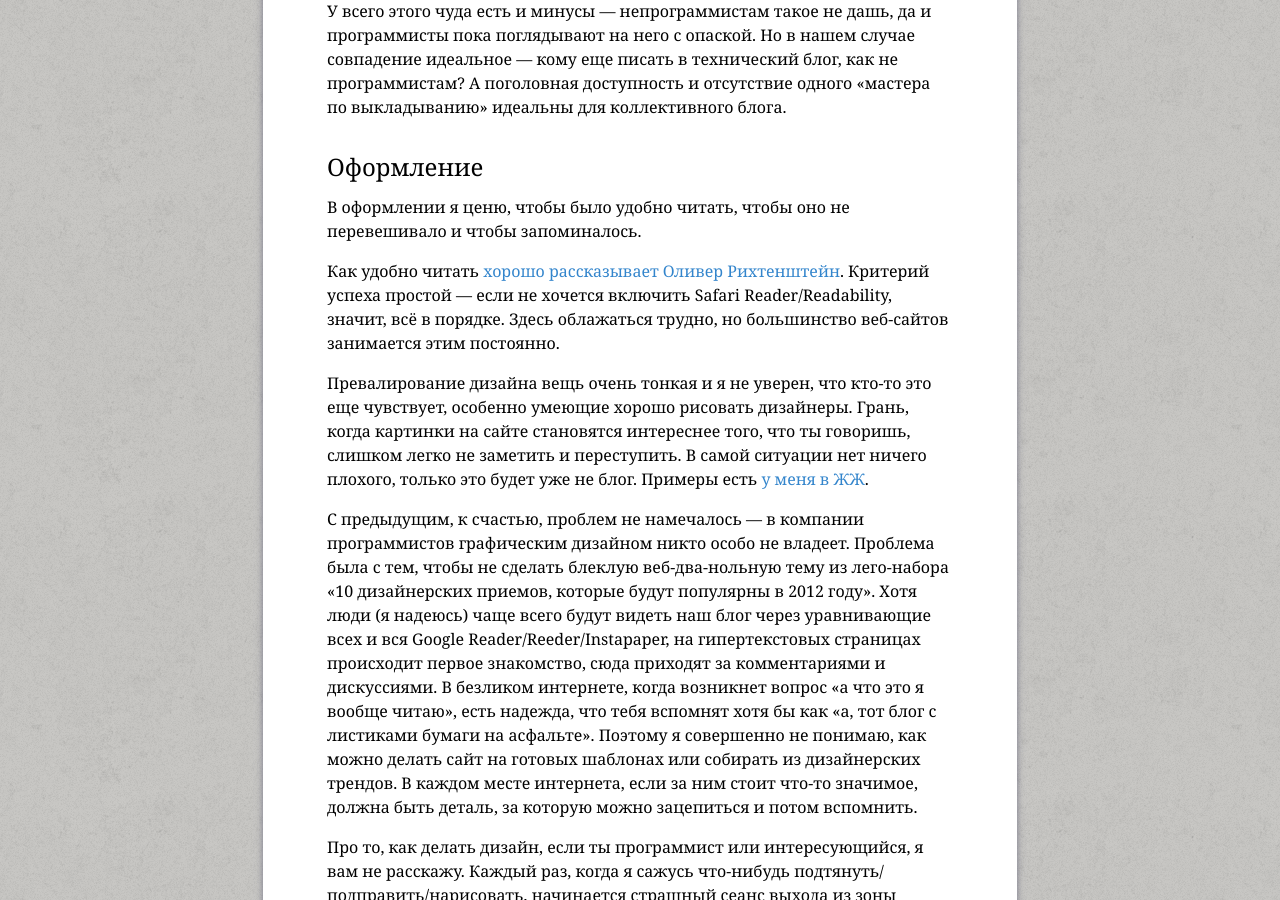
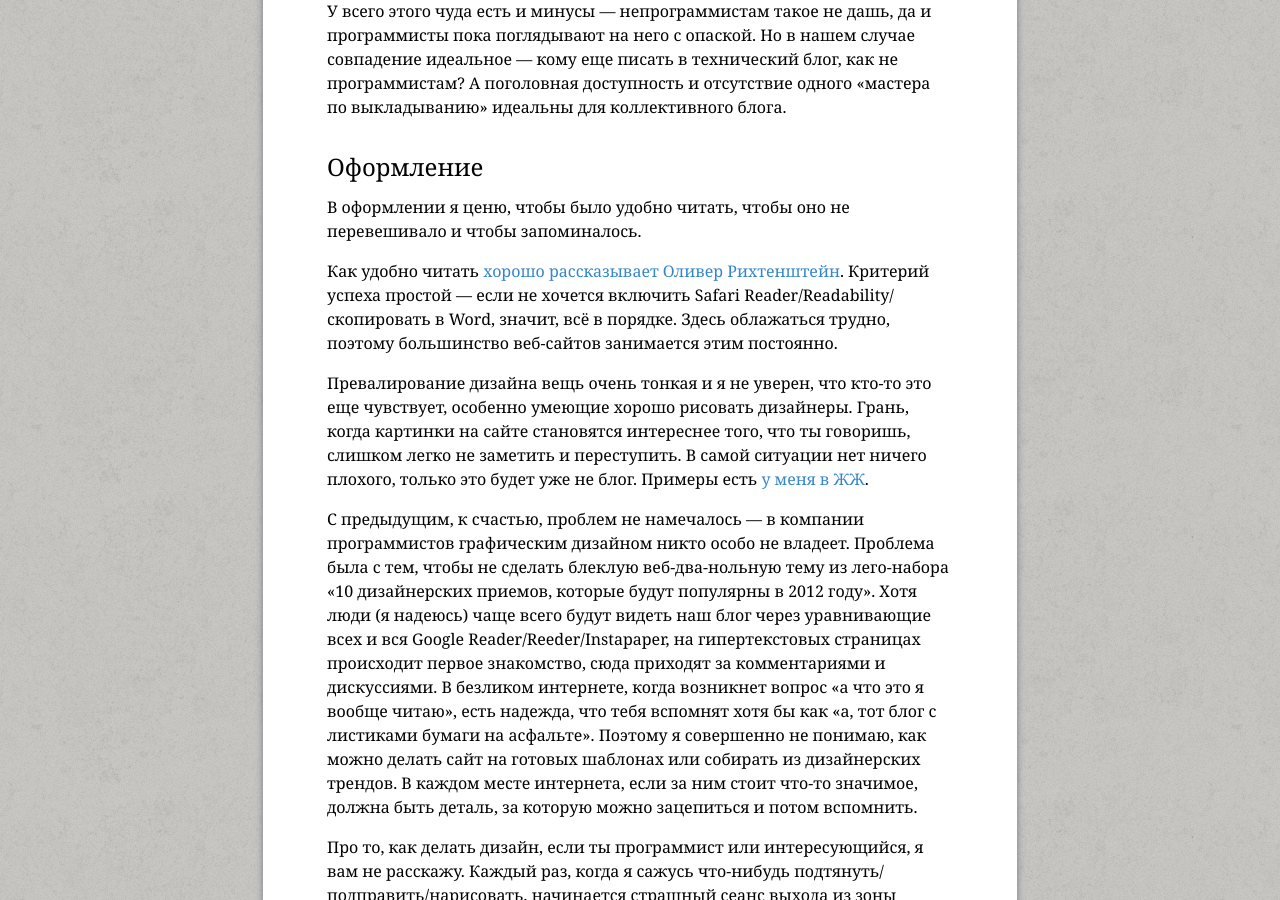
Before and after one commit to EchoTeam/echoteam.github.com, a Jekyll site: the page built from _posts/2012-05-10-jekyll.md, in a window 1280 px wide and 900 px high, scrolled down 1475 px. Built offline with Jekyll 4.4.1, drawn with Linux system fonts in a browser that asks for light colours; some web fonts are replaced; Markdown is read by kramdown in place of the engine named in the settings.

Commit message:
Minor post adjustments

```diff
--- a/_posts/2012-05-10-jekyll.md
+++ b/_posts/2012-05-10-jekyll.md
@@ -31,7 +31,7 @@ author_url: http://tonsky.livejournal.com/
 
 В оформлении я ценю, чтобы было удобно читать, чтобы оно не перевешивало и чтобы запоминалось.
 
-Как удобно читать [хорошо рассказывает Оливер Рихтенштейн](http://www.informationarchitects.jp/en/100e2r/). Критерий успеха простой — если не хочется включить Safari Reader/Readability, значит, всё в порядке. Здесь облажаться трудно, но большинство веб-сайтов занимается этим постоянно.
+Как удобно читать [хорошо рассказывает Оливер Рихтенштейн](http://www.informationarchitects.jp/en/100e2r/). Критерий успеха простой — если не хочется включить Safari Reader/Readability/скопировать в Word, значит, всё в порядке. Здесь облажаться трудно, поэтому большинство веб-сайтов занимается этим постоянно.
 
 Превалирование дизайна вещь очень тонкая и я не уверен, что кто-то это еще чувствует, особенно умеющие хорошо рисовать дизайнеры. Грань, когда картинки на сайте становятся интереснее того, что ты говоришь, слишком легко не заметить и переступить. В самой ситуации нет ничего плохого, только это будет уже не блог. Примеры есть [у меня в ЖЖ](http://tonsky.livejournal.com/216163.html).
 
```
Also changed, not shown: other parts of _posts/2012-05-10-jekyll.md (+1 -1 lines).
